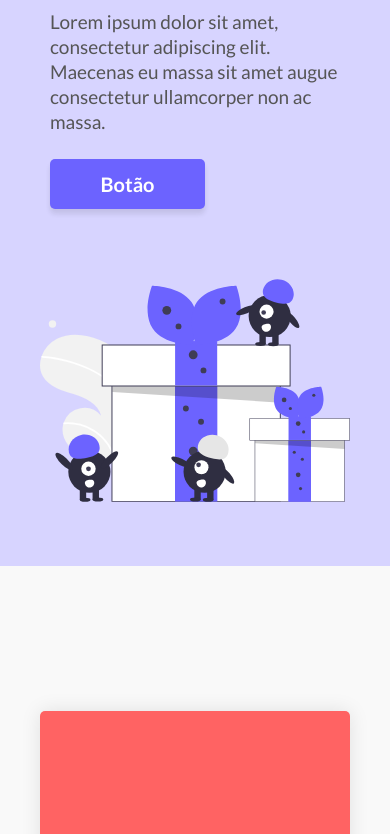
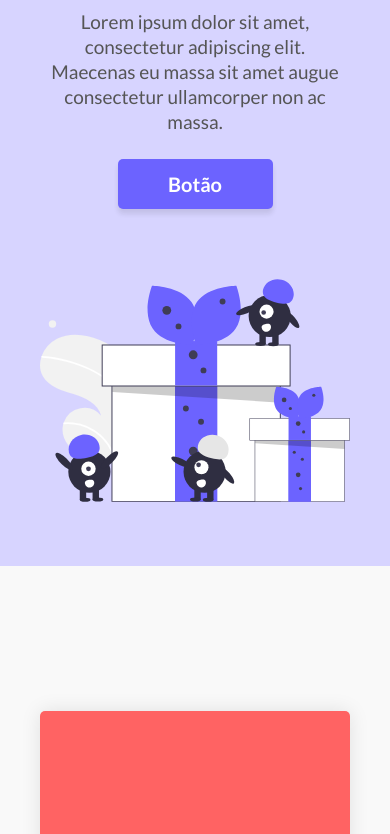
Before and after one commit to Allanlima123/one-page, a plain HTML site: page index.html in a window 390 px wide. Shown: the part 196-1030 px from the top of the page. Drawn offline with Linux system fonts and the light colour scheme.

Commit message:
ajustando o header do projeto

```diff
--- a/estilo/style.css
+++ b/estilo/style.css
@@ -53,7 +53,7 @@
     font-weight: 700;
     color: #fff;
     font-family: var(--fonte-Lato);
-    display: block;
+    display: inline-block;
     line-height: 50px;
     text-align: center;
     border-radius: 5px;
--- a/reset/reset.css
+++ b/reset/reset.css
@@ -25,7 +25,15 @@ body{
     --fonte-Merriweather:'Merriweather',sans-serif;
 }
 
+@media(max-width:879px){
+    .cabecalho .box-cabecalho .texto,
+    .cabecalho .box-cabecalho .texto .btn{
+        text-align: center;
+    }
+}
+
 @media(max-width:768px){
+
     .box-cards .box{
         width: 310px;
     }
```
